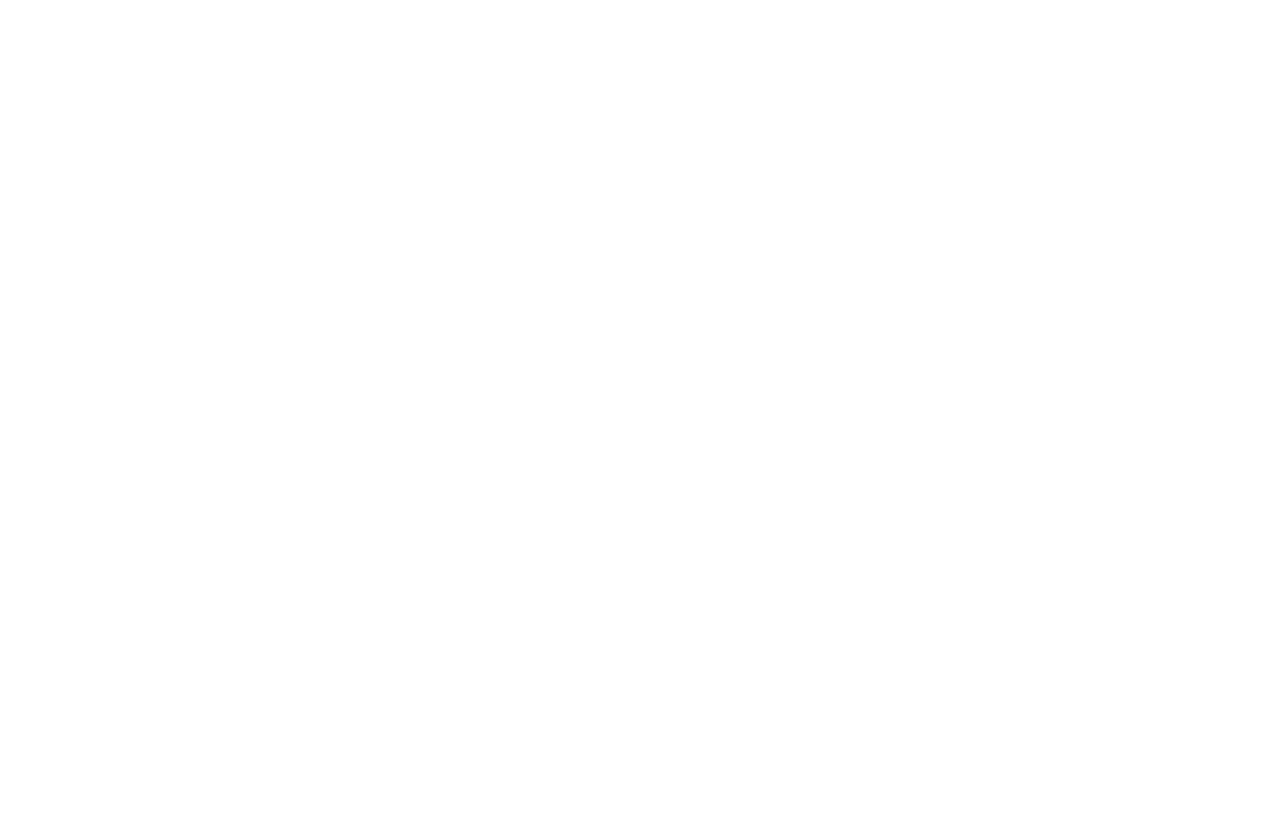
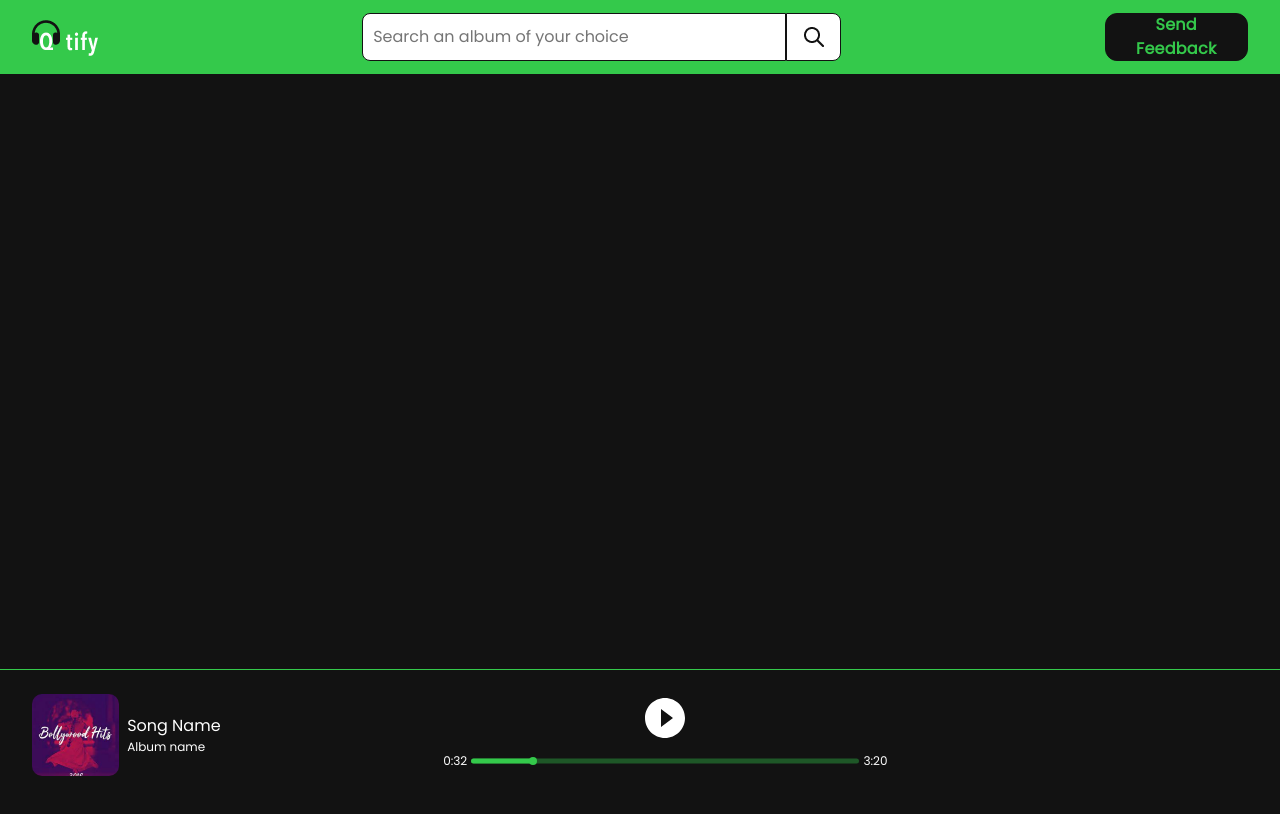
Before and after one commit to Sourav-36/Qtify, a React (Create React App) app: page /playlist in a window 1280 px wide. Shown: the top 814 px of the page. Built offline with nearby package versions, Linux system fonts and the light colour scheme.

Commit message:
Setup playlist page

```diff
--- a/src/App.js
+++ b/src/App.js
@@ -1,5 +1,6 @@
 import "./App.css";
 import HomePage from "./Components/HomePage/homepage.jsx";
+import Playlist from "./Components/Playlist/playlist.jsx";
 import { Switch, Route } from "react-router-dom";
 
 function App() {
@@ -7,6 +8,7 @@
     <div className="App">
       <Switch>
         <Route exact path="/" component={HomePage} />
+        <Route exact path="/playlist" component={Playlist} />
       </Switch>
     </div>
   );
--- a/src/Components/AlbumSongList/list.css
+++ b/src/Components/AlbumSongList/list.css
@@ -4,7 +4,7 @@
   border: 1px var(--css-primary) solid;
   background-color: var(--css-black);
   position: absolute;
-  z-index: 2;
+  z-index: 3;
   border-radius: 0px 0px 10px 10px;
   padding: 8px;
 }
--- a/src/Components/AlbumSongList/list.jsx
+++ b/src/Components/AlbumSongList/list.jsx
@@ -5,7 +5,6 @@
 
 const AlbumSongList = ({ text, url }) => {
   let [list, setList] = useState([]);
-  console.log(list);
 
   let getTopAlbums = async () => {
     let resp = await axios.get(url + "/albums/top");
--- a/src/Components/FormFeedback/form.css
+++ b/src/Components/FormFeedback/form.css
@@ -5,7 +5,7 @@
   border-radius: 10px;
   padding: 32px;
   position: absolute;
-  z-index: 4;
+  z-index: 5;
 }
 
 @media (width < 576px) {
--- /dev/null
+++ b/src/Components/Playlist/playlist.css
@@ -0,0 +1,6 @@
+.playlistHome {
+  background-color: var(--css-black);
+  width: 100%;
+  height: fit-content;
+  position: relative;
+}
--- a/src/Components/HomePage/homepage.jsx
+++ b/src/Components/Playlist/playlist.jsx
@@ -1,15 +1,11 @@
-import "./homepage.css";
+import "./playlist.css";
 import Navbar from "../Navbar/navbar.jsx";
+import Footer from "../Footer/footer.jsx";
 import AlbumSongList from "../AlbumSongList/list.jsx";
-import HeroSection from "../HeroSection/heroSection.jsx";
-import AlbumSection from "../AlbumSection/albumSection.jsx";
-import SongSection from "../SongSection/songSection.jsx";
-import Faq from "../Faq/faq.jsx";
-import Footer from "../Footer/footer.jsx";
 import FormFeedback from "../FormFeedback/form.jsx";
 import { useState } from "react";
 
-const HomePage = () => {
+const Playlist = () => {
   let ROOT_URL = "https://qtify-backend-labs.crio.do";
   let [text, setText] = useState("");
   let [clickFeedbackBtn, setClickFeedbackBtn] = useState(false);
@@ -20,15 +16,14 @@
   let handleClick = () => {
     setClickFeedbackBtn(!clickFeedbackBtn);
   };
-
   return (
-    <div className="home">
+    <div className="playlistHome">
       {clickFeedbackBtn ? (
         <>
           <div
             style={{
               position: "absolute",
-              zIndex: "3",
+              zIndex: "4",
               backgroundColor: "var(--css-black)",
               opacity: "90%",
               width: "100%",
@@ -43,7 +38,7 @@
               display: "flex",
               justifyContent: "center",
               top: "100px",
-              zIndex: "4",
+              zIndex: "5",
             }}
           >
             <FormFeedback isFeedbackBtnClicked={handleClick} />
@@ -58,10 +53,13 @@
         isFeedbackBtnClicked={handleClick}
       />
       {text !== "" ? <AlbumSongList text={text} url={ROOT_URL} /> : <></>}
-      <HeroSection />
-      <AlbumSection url={ROOT_URL} />
-      <SongSection url={ROOT_URL} />
-      <Faq url={ROOT_URL} />
+      <div
+        style={{
+          height: "800px",
+          width: "100%",
+          backgroundColor: "var(--css-black)",
+        }}
+      ></div>
       <div style={{ position: "sticky", bottom: "0", zIndex: "2" }}>
         <Footer />
       </div>
@@ -69,4 +67,4 @@
   );
 };
 
-export default HomePage;
+export default Playlist;
```
